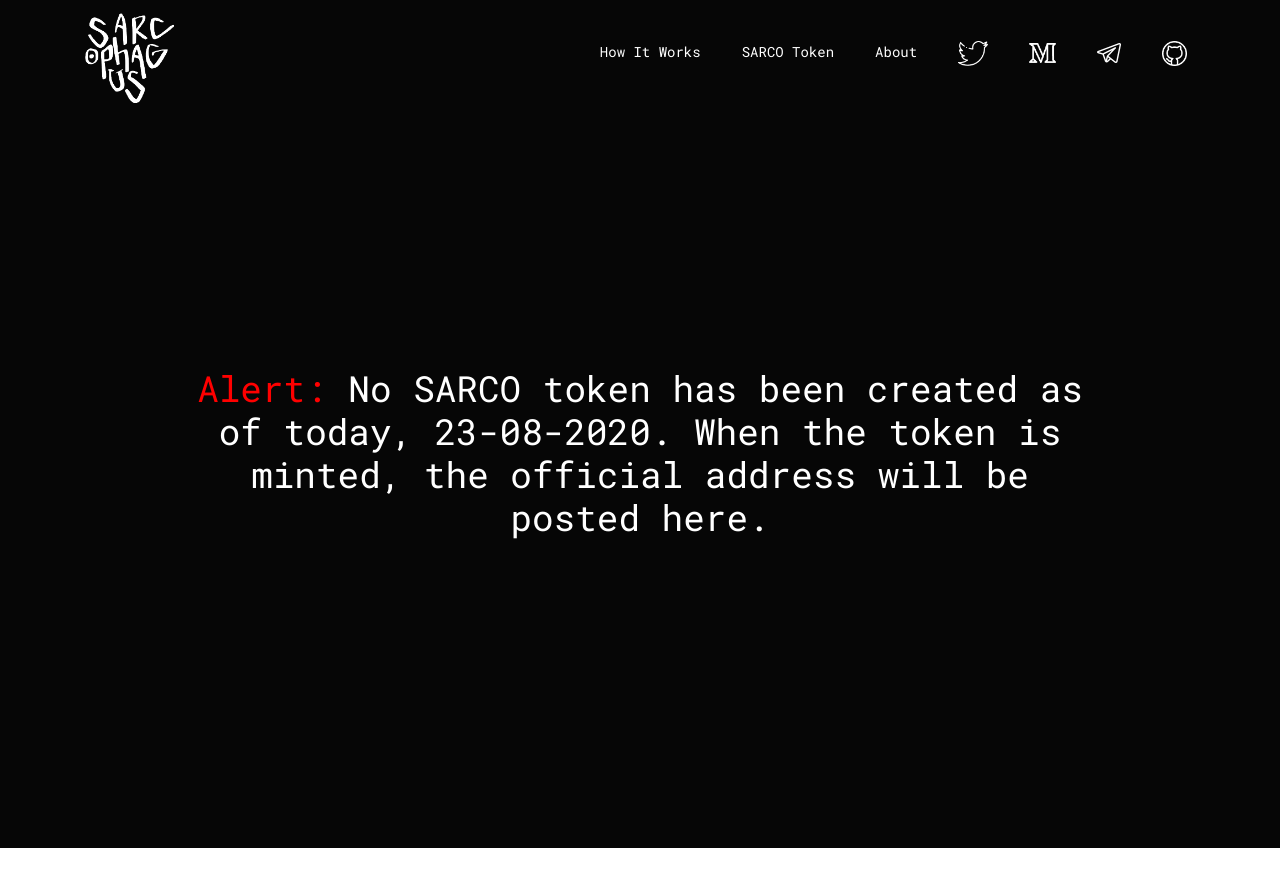
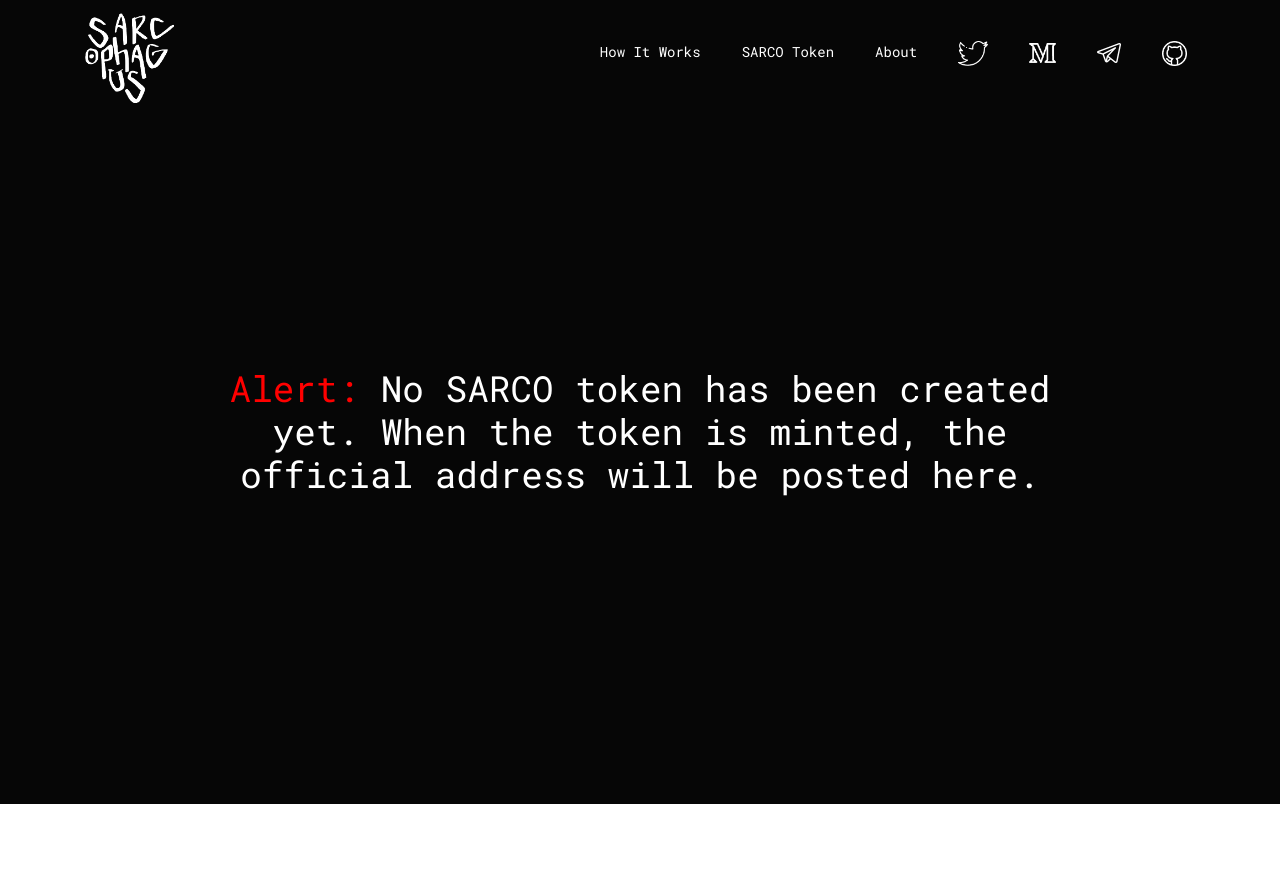
Before and after one commit to sarcophagus-org/marketing_site, a Jekyll site: the page built from sarco_token.html, in a window 1280 px wide and 900 px high. Shown: the top 887 px of the window. Built offline with Jekyll 4.4.1, drawn with Linux system fonts in a browser that asks for light colours; some of the changed lines change nothing that is shown.

Commit message:
liquid fix

```diff
--- a/_includes/footer.html
+++ b/_includes/footer.html
@@ -26,9 +26,9 @@
     <div class="col pt-5">
       <ul class="pl-0">
         <li><a href="/">Home</a></li>
-        <li><a href="/how_it_works">How It Works</a></li>
-        <li><a href="/sarco_token">SARCO Token</a></li>
-        <li><a href="/about">About</a></li>
+        <li><a href="/marketing_site/how_it_works">How It Works</a></li>
+        <li><a href="/marketing_site/sarco_token">SARCO Token</a></li>
+        <li><a href="/marketing_site/about">About</a></li>
       </ul>
     </div>
   </div>
--- a/sarco_token.html
+++ b/sarco_token.html
@@ -8,7 +8,7 @@
     <div class="col-md-1">
     </div>
     <div class="col-md-10">
-      <h1><span>Alert:</span> No SARCO token has been created as of today, {{ "now" | date: "%d-%m-%Y" }}. When the token is minted, the official address will be posted here. </h1>
+      <h1><span>Alert:</span> No SARCO token has been created yet. When the token is minted, the official address will be posted here.</h1>
     </div>
   </div>
 </div>
```
